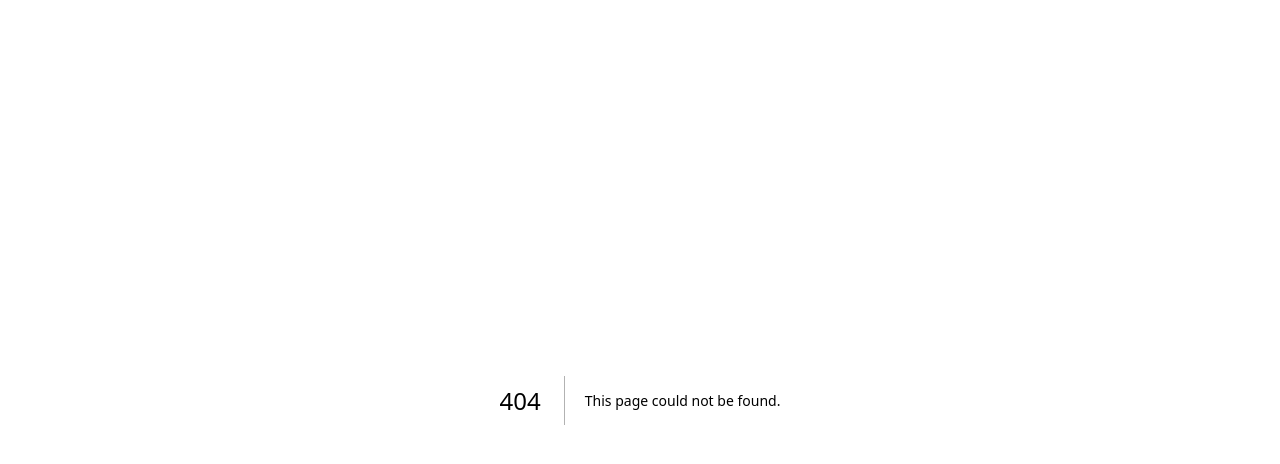
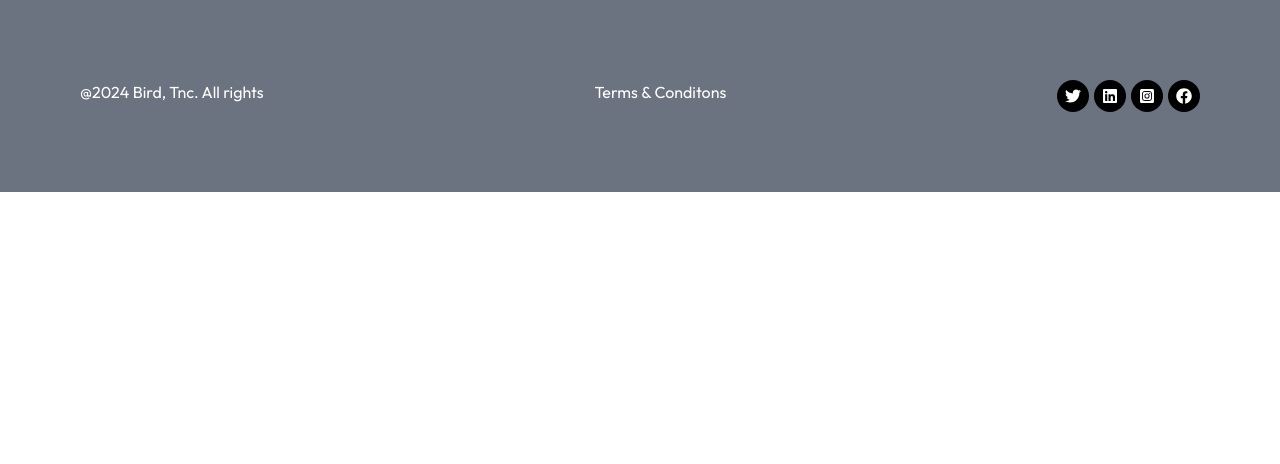
Before and after one commit to shohedul1/Asana-website, a Next.js app: page /Footer in a window 1280 px wide. Before the commit this address had no page. Shown: the top 464 px of the page. Built offline with nearby package versions, Linux system fonts and the light colour scheme.

Commit message:
shohidul11

```diff
--- a/app/(landing-page)/EightSection/page.tsx
+++ b/app/(landing-page)/EightSection/page.tsx
@@ -26,6 +26,7 @@ const EightSection = () => {
                             <div className="mt-[5px] flex flex-col gap-[10px]">
                                 <div className="text-gray-200">Home</div>
                                 <div className="text-gray-200">Product</div>
+                                <div className="text-gray-200">What's New</div>
                                 <div className="text-gray-200">Pricing</div>
                                 <div className="text-gray-200">Premium</div>
                             </div>
@@ -33,10 +34,10 @@ const EightSection = () => {
                         <div className=" flex flex-col  gap-[30px]">
                             <div className="text-xl text-gray-200 bt-10">About Us</div>
                             <div className="mt-[5px] flex flex-col gap-[10px]">
-                                <div className="text-gray-200">Compay Leadership</div>
-                                <div className="text-gray-200">Product</div>
-                                <div className="text-gray-200">Pricing</div>
-                                <div className="text-gray-200">Premium</div>
+                                <div className="text-gray-200">Company </div>
+                                <div className="text-gray-200">Leadership</div>
+                                <div className="text-gray-200">Customers</div>
+                                <div className="text-gray-200">Diverity</div>
                             </div>
                         </div>
                         <div className=" flex flex-col  gap-[30px]">
@@ -44,11 +45,10 @@ const EightSection = () => {
                             <div className="mt-[5px] flex flex-col gap-[10px]">
                                 <div className="text-gray-200">Project Management</div>
                                 <div className="text-gray-200">Goal Management</div>
+                                <div className="text-gray-200">Increase Productvity</div>
                                 <div className="text-gray-200">Work Management</div>
-                                <div className="text-gray-200">Mark Management</div>
                                 <div className="text-gray-200">Project Planning</div>
                                 <div className="text-gray-200">To Do Lists</div>
-
 
                             </div>
                         </div>
--- /dev/null
+++ b/app/(landing-page)/Footer/page.tsx
@@ -0,0 +1,41 @@
+'use client';
+import React from 'react';
+import { FaTwitter } from "react-icons/fa";
+import { FaLinkedin } from "react-icons/fa";
+import { FaInstagramSquare } from "react-icons/fa";
+import { FaFacebook } from "react-icons/fa";
+
+
+
+
+
+const Footer = () => {
+    return (
+        <section className='hidden md:block py-20  bg-gray-500'>
+            <div className='flex justify-between px-20 text-white'>
+                <div>@2024 Bird, Tnc. All rights</div>
+                <div>
+                    Terms & Conditons
+                </div>
+                <div className='flex gap-[5px]'>
+                    <div className='bg-black p-2 rounded-full'>
+                        <FaTwitter className='text-white' />
+                    </div>
+                    <div className='bg-black p-2 rounded-full'>
+                        <FaLinkedin className='text-white' />
+                    </div>
+                    <div className='bg-black p-2 rounded-full'>
+                        <FaInstagramSquare className='text-white' />
+                    </div>
+                    <div className='bg-black p-2 rounded-full'>
+                        <FaFacebook className='text-white' />
+                    </div>
+
+                </div>
+            </div>
+
+        </section>
+    )
+}
+
+export default Footer
--- a/app/(landing-page)/page.tsx
+++ b/app/(landing-page)/page.tsx
@@ -8,6 +8,7 @@ import FiveSection from './FiveSection/page'
 import SevenSection from './SevenSection/page'
 import EightSection from './EightSection/page'
 import SixSection from './SixSection/page'
+import Footer from './Footer/page'
 
 export default function LandingPage() {
   return (
@@ -21,6 +22,7 @@ export default function LandingPage() {
       <SixSection/>
       <SevenSection/>
       <EightSection/>
+      <Footer/>
     </div>
   )
 }
```
